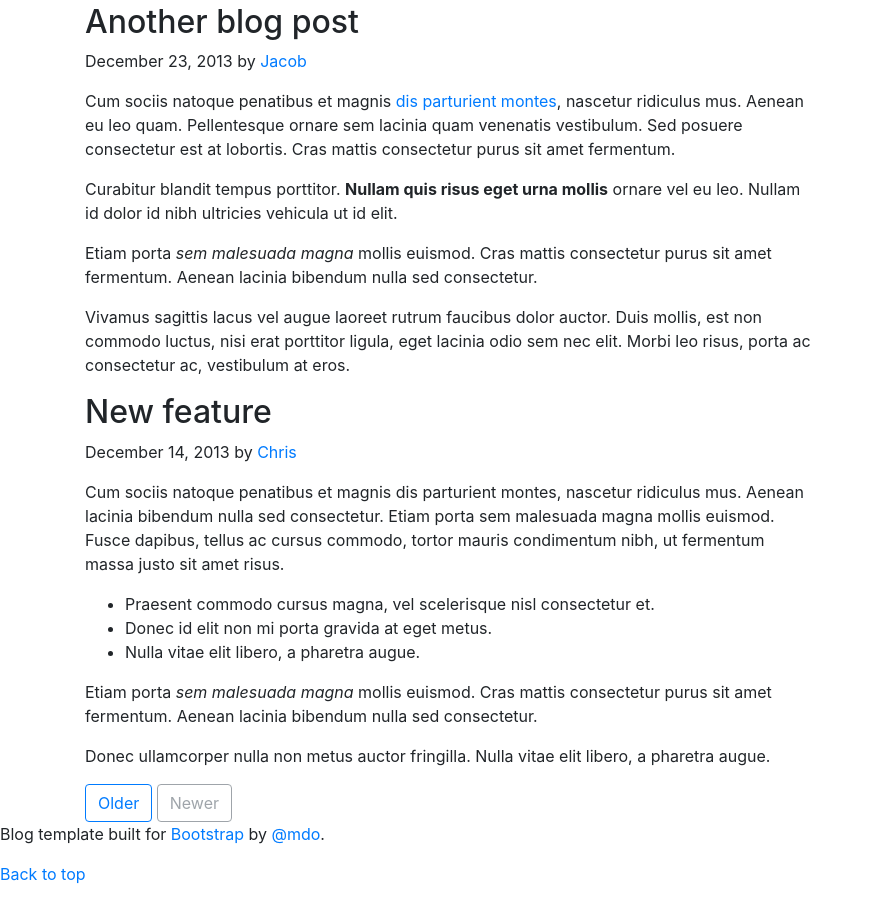
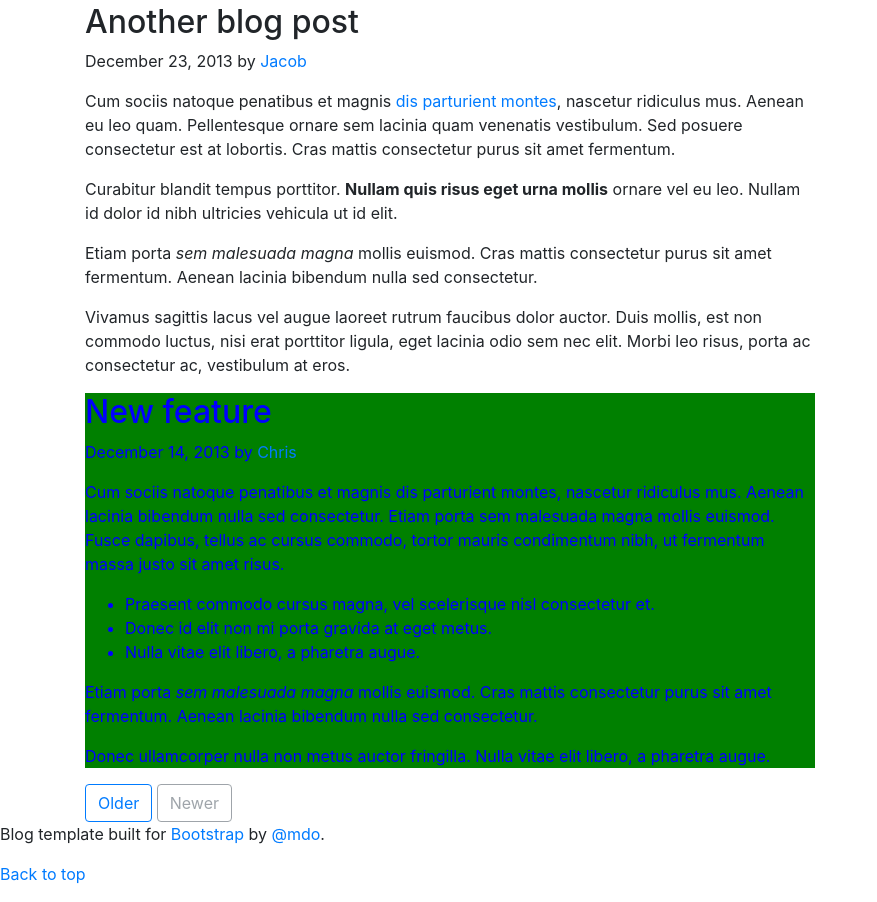
Before and after one commit to javaid05/M2D7, a plain HTML site: page index.html in a window 1280 px wide. Shown: the part 2031-2933 px from the top of the page, without its empty margins (0-877 px from the left). Drawn offline with nearby package versions, Linux system fonts and the light colour scheme.

Commit message:
Ex 6 select the last blog post

```diff
--- a/style.css
+++ b/style.css
@@ -3,7 +3,7 @@
 
 
 
-            EX6) Write a selector to target the last blog post
+
             EX7) Write a selector to target all the li into the first ordered-list in the sidebar ( Archives )
             EX8) Write a selector to target the second post author
             EX9) Write a selector to target the "back to top" link     #### EXTRA Try doing it without targeting the footer element directly
@@ -34,3 +34,10 @@
 .nav-scroller .nav a:nth-child(even) {
   color: red !important;
 }
+
+/* EX6) Write a selector to target the last blog post */
+
+.blog-post:last-of-type {
+  background-color: green;
+  color: blue;
+}
```
